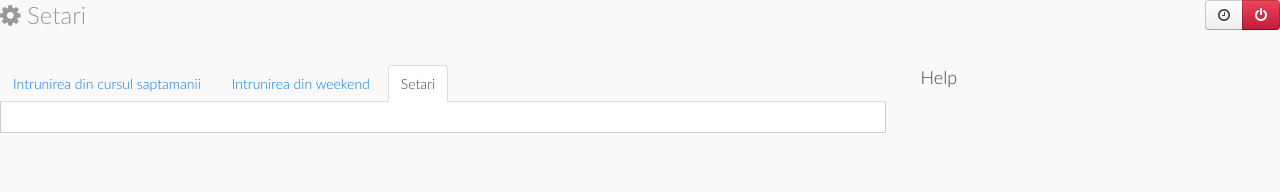
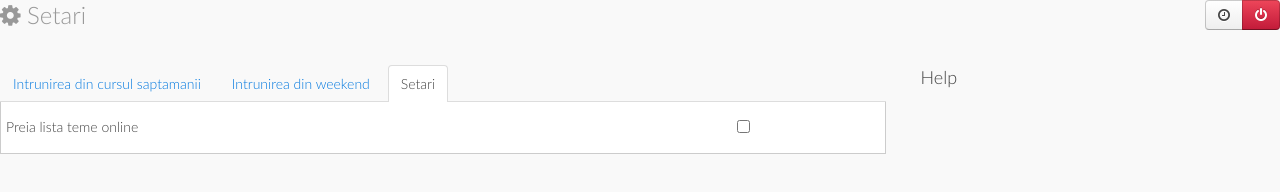
Before and after one commit to sica07/khtime, a website: page settings.html in a window 1280 px wide. Both pictures are taken after a click on the element 442 px from the left and 83 px from the top of the page. Drawn offline with Linux system fonts and the light colour scheme.

Commit message:
UI add internet source option in settings

```diff
--- a/js/language.js
+++ b/js/language.js
@@ -41,5 +41,6 @@ var lang = {
     //'prelude_window_title': 'Vă rugăm să vă ocupaţi locurile!',
     'prelude_window_title': 'Va rugam sa va ocupati locurile!',
     'prelude_countdown': 'Durata numaratoare inversa',
-    'mins': 'min.'
+    'mins': 'min.',
+    'internet_source': 'Preia lista teme online',
 };
--- a/js/main.js
+++ b/js/main.js
@@ -14,6 +14,7 @@ if(!localStorage.getItem('musicFolder')) {
     localStorage.weekdayTalks = '[]';
     localStorage.weekendTalks = '[]';
     localStorage.preludeCountdown = '60';
+    localStorage.internetSource = false;
 }
 var talkCountdown = false;
 var windowTalkCountdown = false;
--- a/js/settings.js
+++ b/js/settings.js
@@ -182,6 +182,15 @@ $("document").ready(function() {
     $('#closeApp').click(function(){
         nw.App.quit();
     })
+    /*** Internet source ***/
+    $isrc = $("#internet_source");
+    if(localStorage.getItem('internetSource') == 'true') {
+        $isrc.attr('checked', true);
+    }
+    $isrc.click(function(){
+        val = $isrc.is(':checked');
+        localStorage.setItem('internetSource', val);
+    });
     addTranslatedStrings();
 });
 function ukNotify(text, type) {
@@ -212,4 +221,5 @@ function addTranslatedStrings() {
     $(".lang_save").text(lang['save']);
     $(".lang_reset").text(lang['reset']);
     $(".lang_settings").text(lang['settings']);
+    $(".lang_internet_source").text(lang['internet_source']);
 }
--- a/settings.html
+++ b/settings.html
@@ -80,6 +80,10 @@
 
 					</li>
 					<li id="settings_container">
+                        <div class="uk-grid">
+                            <div class="uk-width-4-5"><span class="lang_internet_source"></span></div>
+                            <div class="uk-width-1-5"><input type="checkbox" id="internet_source"/></div>
+                        </div>
                     </li>
             </div>
 
```
